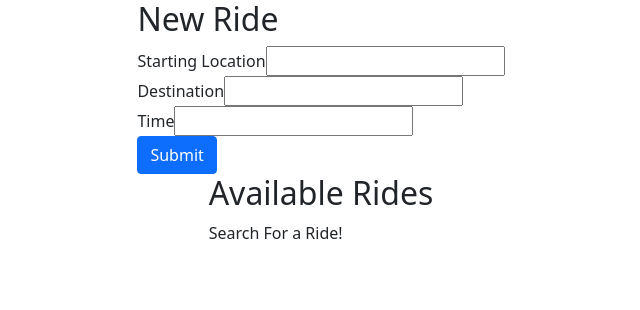
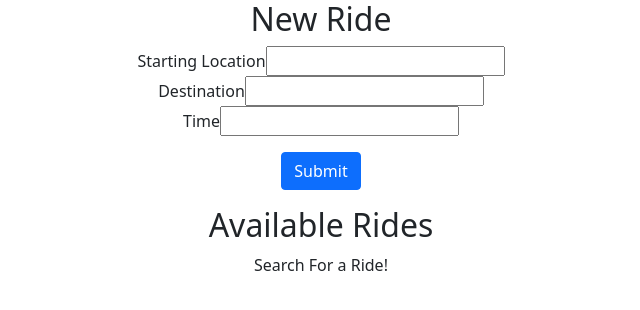
Before and after one commit to sterlingmuller/ThumbsUp, a React app: page /riderSearch in a window 1280 px wide. Shown: the top 310 px of the page, without its empty margins (319-959 px from the left). Built offline with nearby package versions, Linux system fonts and the light colour scheme; the HTML template or start-up script is replaced by a standard one.

Commit message:
Updated styling on rider portal

```diff
--- a/client/src/components/RiderSelection/NewRide/Ride.css
+++ b/client/src/components/RiderSelection/NewRide/Ride.css
@@ -4,4 +4,18 @@
   flex-direction: column;
   flex-wrap: wrap;
   align-items: center;
+  text-align: center;
 }
+
+form {
+  display: table;
+}
+
+input, label {
+  display: cell;
+}
+
+.new-ride-button {
+    margin-top: 1rem;
+    margin-bottom: 1rem;
+}
--- a/client/src/components/RiderSelection/NewRide/riderSearch.jsx
+++ b/client/src/components/RiderSelection/NewRide/riderSearch.jsx
@@ -39,7 +39,7 @@ export const RiderSearch = () => {
   return (
 
     <div className="rider-search-container">
-      <div className='siteNavigatorSquare' >
+
         <h2>New Ride</h2>
         <form>
           <label>
@@ -67,10 +67,10 @@ export const RiderSearch = () => {
           </label>
         </form>
 
-        <Button varient="primary" onClick={handleClick}>Submit</Button>
+        <Button varient="primary" className="new-ride-button" onClick={handleClick}>Submit</Button>
 
 
-      </div>
+
       <div>
         <h2>Available Rides</h2>
         {
--- a/client/src/components/RiderSelection/Rider.css
+++ b/client/src/components/RiderSelection/Rider.css
@@ -1,10 +1,51 @@
+/* Colors:
+
+Orange: #FA991C rgb(250, 153, 28)'
+Cream #FBF3F2
+Light Blue: #1C768F  'rgb(28, 118, 143)
+Dark Blue : #032539 */
+
 .rider-portal-container {
   display: flex;
   flex-direction: column;
   flex-wrap: wrap;
   align-content: center;
+
 }
 
+h2 {
+
+  text-align: center;
+  border-bottom: #FA991C;
+  align-items: center;
+  border-width: 1rem;
+}
+
+.div-h2 {
+  display:flex;
+  align-items: center;
+  flex-direction: column;
+  position:relative;
+
+}
+
+.hamburger-menu {
+  position: absolute;
+  top: 20%;
+  left: 0;
+
+}
+
+.new-ride-button {
+  float: right;
+  margin-top: 1rem;
+}
+
+
+.rider-portal-button {
+  float: right;
+  margin-top: 1rem;
+}
 
 
 
--- a/client/src/components/RiderSelection/riderPortal.jsx
+++ b/client/src/components/RiderSelection/riderPortal.jsx
@@ -58,8 +58,10 @@ export const RiderPortal = () => {
   return (
     !isLoaded ? <div>Loading</div> :
     <div className="rider-portal-container">
-
-      <GiHamburgerMenu onClick={handleShow} />
+      <div className="div-h2">
+      <GiHamburgerMenu size={25} className='hamburger-menu' onClick={handleShow} />
+      <h2>Rider Portal</h2>
+      </div>
 
       <Offcanvas show={show} onHide={handleClose}>
         <RiderMenu />
@@ -78,7 +80,7 @@ export const RiderPortal = () => {
       </div>
 
       <Link to="/riderSearch">
-        <Button variant="primary" onClick={handleClick}>New Ride</Button>
+        <Button className="rider-portal-button" variant="primary" onClick={handleClick}>New Ride</Button>
       </Link>
     </div>
   );
```
Also changed, not shown: 1 other file (tests, documents, lock files or other folders).
